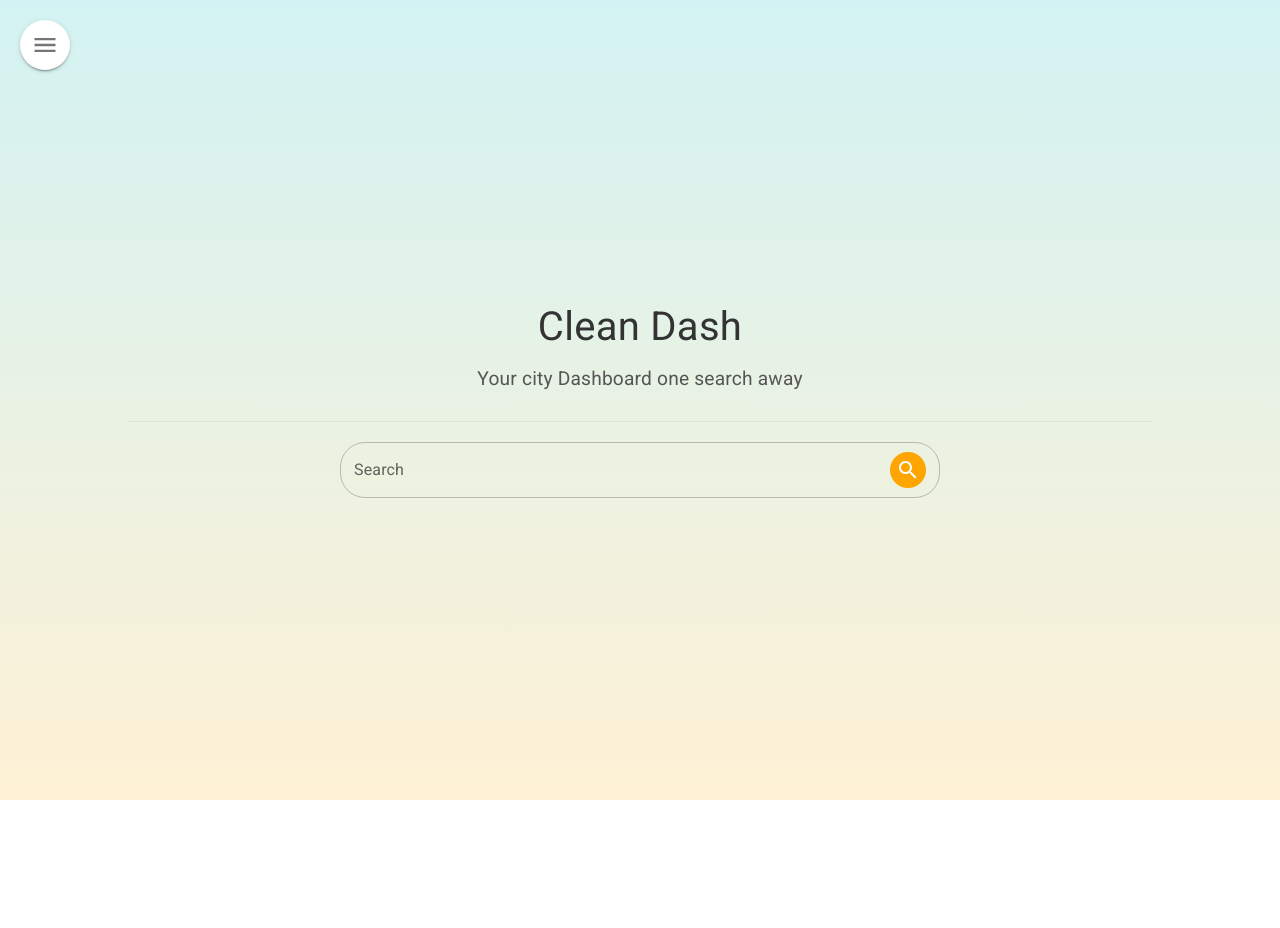
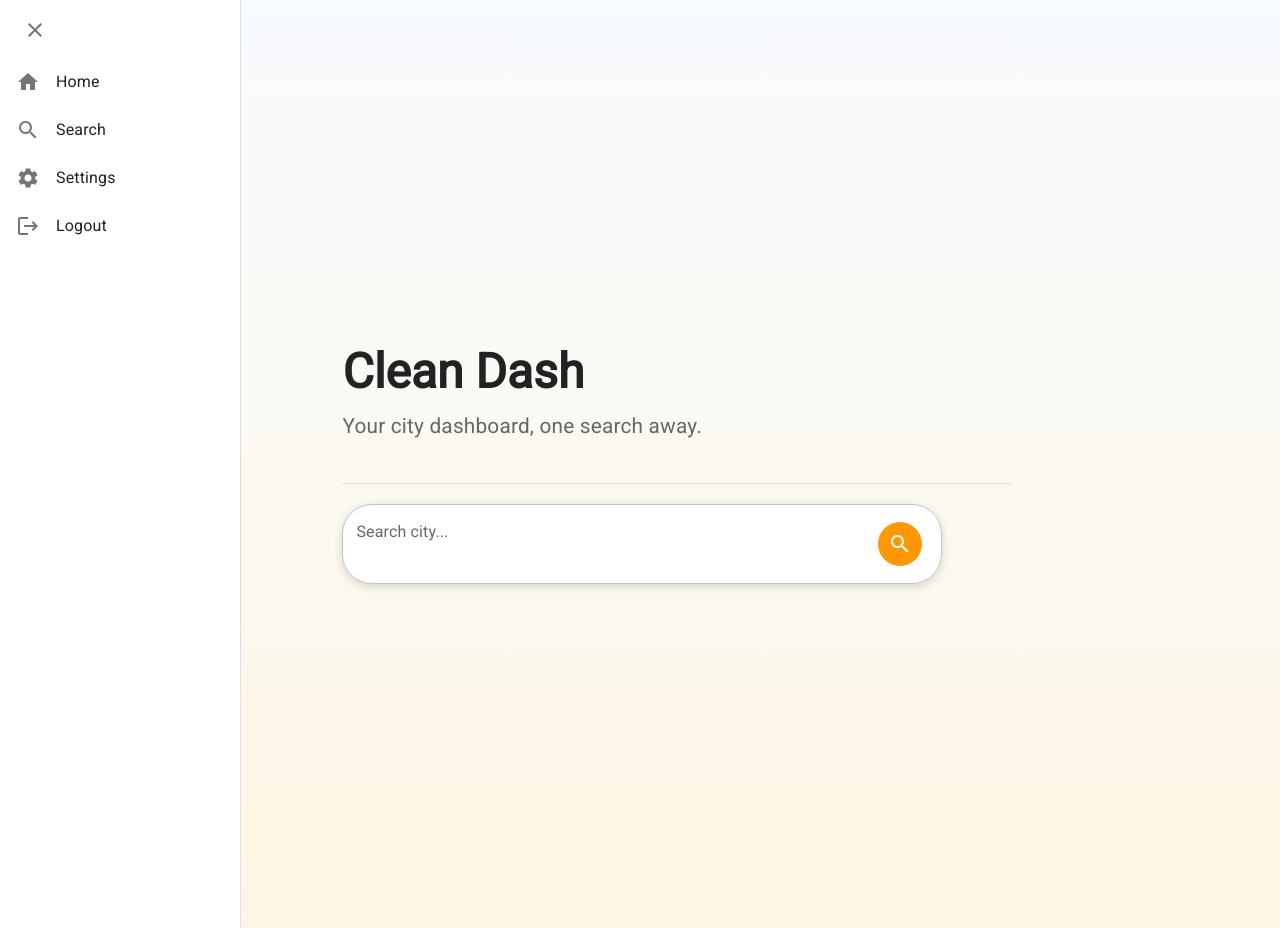
Before and after one commit to Jiawei-Zhao-728/CleanDash, a React (Create React App) app: page / in a window 1280 px wide. Before the commit the page ends 800 px from the top, so only its background shows below. Built offline with nearby package versions, Linux system fonts and the light colour scheme.

Commit message:
changed the side bar to be a siding effect

```diff
--- a/src/App.js
+++ b/src/App.js
@@ -1,15 +1,17 @@
 import React from "react";
 import { BrowserRouter as Router, Routes, Route } from "react-router-dom";
-import Home from "./pages/home/home"; // Adjust the path if needed
+import Sidebar from "./components/sidebar"; // Import Sidebar
+import Home from "./pages/home/home";
 
 function App() {
   return (
     <Router>
-      <Routes>
-        {/* Default route for the Home screen */}
-        <Route path="/" element={<Home />} />
-        {/* Add more routes for other pages as needed */}
-      </Routes>
+      <div style={{ display: "flex" }}>
+        <Sidebar />
+        <Routes>
+          <Route path="/" element={<Home />} />
+        </Routes>
+      </div>
     </Router>
   );
 }
--- a/src/components/sidebar.js
+++ b/src/components/sidebar.js
@@ -1,129 +1,86 @@
 import React, { useState } from "react";
 import {
   Drawer,
+  IconButton,
   List,
   ListItem,
   ListItemIcon,
   ListItemText,
-  IconButton,
-  Divider,
-  Typography,
+  Box,
 } from "@mui/material";
 import HomeIcon from "@mui/icons-material/Home";
-import DashboardIcon from "@mui/icons-material/Dashboard";
-import FavoriteIcon from "@mui/icons-material/Favorite";
+import SearchIcon from "@mui/icons-material/Search";
 import SettingsIcon from "@mui/icons-material/Settings";
+import LogoutIcon from "@mui/icons-material/Logout";
 import MenuIcon from "@mui/icons-material/Menu";
 import CloseIcon from "@mui/icons-material/Close";
-import { AnimatePresence, motion } from "framer-motion";
+import { motion } from "framer-motion";
 
 const Sidebar = () => {
-  const [open, setOpen] = useState(false);
+  const [open, setOpen] = useState(true);
 
   const toggleDrawer = () => {
     setOpen(!open);
   };
 
   return (
-    <>
+    <Box sx={{ display: "flex" }}>
+      {/* Sidebar Drawer */}
+      <Drawer
+        variant="permanent"
+        sx={{
+          width: open ? 240 : 65,
+          flexShrink: 0,
+          "& .MuiDrawer-paper": {
+            width: open ? 240 : 65,
+            transition: "width 0.3s ease",
+            overflowX: "hidden",
+            position: "relative", // Keeps the toggle button inside the drawer
+          },
+        }}
+      >
+        {/* Fixed Toggle Button */}
         <IconButton
           onClick={toggleDrawer}
           sx={{
             position: "absolute",
-          top: 20,
-          left: 20,
-          zIndex: 1500,
-          width: 50, // Ensure button is a perfect circle
-          height: 50,
-          backgroundColor: "white",
-          boxShadow: 2,
-          display: "flex",
-          justifyContent: "center",
-          alignItems: "center",
-          borderRadius: "50%", // Keeps button circular
-          "&:hover": { backgroundColor: "#f0f0f0" },
+            top: 10,
+            left: 15, // Ensures it stays in place
           }}
         >
-        <AnimatePresence mode="wait">
           <motion.div
             key={open ? "close" : "menu"}
-            initial={{ opacity: 0, rotate: -90 }}
-            animate={{ opacity: 1, rotate: 0 }}
-            exit={{ opacity: 0, rotate: 90 }}
-            transition={{ duration: 0.2 }}
-            style={{
-              width: "100%",
-              height: "100%",
-              display: "flex",
-              justifyContent: "center",
-              alignItems: "center",
-            }}
+            initial={{ rotate: 180, opacity: 0 }}
+            animate={{ rotate: 0, opacity: 1 }}
+            exit={{ rotate: -180, opacity: 0 }}
+            transition={{ duration: 0.3 }}
           >
-            {open ? (
-              <CloseIcon sx={{ fontSize: 28 }} />
-            ) : (
-              <MenuIcon sx={{ fontSize: 28 }} />
-            )}
+            {open ? <CloseIcon /> : <MenuIcon />}
           </motion.div>
-        </AnimatePresence>
         </IconButton>
 
-      {/* Sidebar Drawer */}
-      <Drawer
-        anchor="left"
-        open={open}
-        onClose={toggleDrawer}
-        PaperProps={{
-          sx: {
-            width: "250px",
-            background: "rgba(255, 255, 255, 0.9)",
-            backdropFilter: "blur(10px)",
-            boxShadow: 3,
-            padding: "10px",
-          },
-        }}
-      >
-        {/* Navigation Links */}
-        <List
-          sx={{
-            marginTop: "60px", // Moves menu items further down
-          }}
-        >
+        {/* Sidebar List */}
+        <List sx={{ marginTop: "50px" }}>
           {[
             { text: "Home", icon: <HomeIcon /> },
-            { text: "Dashboard", icon: <DashboardIcon /> },
-            { text: "Favorites", icon: <FavoriteIcon /> },
+            { text: "Search", icon: <SearchIcon /> },
             { text: "Settings", icon: <SettingsIcon /> },
+            { text: "Logout", icon: <LogoutIcon /> },
           ].map((item, index) => (
-            <motion.div key={index} whileHover={{ scale: 1.05 }}>
-              <ListItem button onClick={toggleDrawer}>
-                <ListItemIcon>{item.icon}</ListItemIcon>
+            <ListItem
+              button
+              key={index}
+              sx={{ justifyContent: open ? "flex-start" : "center" }}
+            >
+              <ListItemIcon sx={{ minWidth: open ? "40px" : "auto" }}>
+                {item.icon}
+              </ListItemIcon>
               {open && <ListItemText primary={item.text} />}
             </ListItem>
-            </motion.div>
           ))}
         </List>
-
-        <Divider />
-
-        {/* Branding */}
-        {open && (
-          <motion.div
-            initial={{ opacity: 0 }}
-            animate={{ opacity: 1 }}
-            transition={{ duration: 0.5 }}
-          >
-            <Typography
-              variant="body2"
-              align="center"
-              sx={{ marginTop: 2, color: "#666" }}
-            >
-              Clean Dash © 2025
-            </Typography>
-          </motion.div>
-        )}
       </Drawer>
-    </>
+    </Box>
   );
 };
 
--- a/src/pages/home/home.js
+++ b/src/pages/home/home.js
@@ -10,37 +10,27 @@ import {
 import SearchIcon from "@mui/icons-material/Search";
 import homeStyles from "./homeStyles";
 import "@fontsource/roboto";
-import Sidebar from "../../components/sidebar";
+
 function Home() {
   return (
     <Box sx={homeStyles.container}>
-      <Sidebar />
-
       {/* Heading */}
-      <Typography
-        variant="h4"
-        component="h1"
-        sx={{ fontWeight: "500", fontSize: "2.5rem", color: "#333" }}
-        gutterBottom
-      >
+      <Typography variant="h3" sx={homeStyles.heading}>
         Clean Dash
       </Typography>
 
       {/* Description */}
-      <Typography
-        variant="body1"
-        component="p"
-        sx={{ fontWeight: "300", fontSize: "1.2rem", color: "#555" }}
-        gutterBottom
-      >
-        Your city Dashboard one search away
+      <Typography variant="body1" sx={homeStyles.description}>
+        Your city dashboard, one search away.
       </Typography>
 
       {/* Search Bar */}
-      <Divider sx={{ width: "80%", margin: "20px 0", borderColor: "#e0e0e0" }} />
+      <Divider
+        sx={{ width: "80%", margin: "20px 0", borderColor: "#e0e0e0" }}
+      />
       <Box sx={homeStyles.inputBox}>
         <TextField
-          label="Search"
+          label="Search city..."
           variant="outlined"
           sx={homeStyles.textField}
           slotProps={{
@@ -49,7 +39,7 @@ function Home() {
                 <InputAdornment position="end">
                   <IconButton
                     sx={homeStyles.searchIconWrapper}
-                    onClick={() => alert("Search button clicked!")} // Replace with actual functionality
+                    onClick={() => alert("Search button clicked!")}
                   >
                     <SearchIcon />
                   </IconButton>
--- a/src/pages/home/homeStyles.js
+++ b/src/pages/home/homeStyles.js
@@ -3,44 +3,60 @@ const homeStyles = {
     display: "flex",
     flexDirection: "column",
     justifyContent: "center",
-    alignItems: "center",
+    alignItems: "flex-start",
     height: "100vh",
     fontFamily: "'Roboto', Arial, sans-serif",
-    background:
-      "linear-gradient(to bottom, rgba(34, 193, 195, 0.2), rgba(253, 187, 45, 0.2))",
+    background: "linear-gradient(to bottom, #f8fbff, #fef6e4)", // Softer gradient
     margin: 0,
-    padding: 0,
+    padding: "5% 8%", // More balanced padding
     width: "100%",
+  },
+  heading: {
+    fontWeight: "600",
+    fontSize: "3rem", // Bigger for prominence
+    color: "#222", // Darker for contrast
+    marginBottom: "10px", // Space below heading
+  },
+  description: {
+    fontWeight: "300",
+    fontSize: "1.3rem",
+    color: "#666", // Slightly darker for readability
+    lineHeight: "1.6", // Better text spacing
+    marginBottom: "20px", // More space before search bar
   },
   inputBox: {
     display: "flex",
-    justifyContent: "center",
     alignItems: "center",
     width: "100%",
-    maxWidth: "1000px",
-    padding: "0 16px",
+    maxWidth: "600px",
+    padding: "0",
+    boxShadow: "0px 4px 10px rgba(0, 0, 0, 0.05)", // Soft shadow for depth
+    borderRadius: "30px", // Modern rounded edges
   },
   textField: {
     width: "100%",
-    maxWidth: "600px",
-    minWidth: "300px",
+    borderRadius: "30px",
+    backgroundColor: "white",
+    boxShadow: "0px 2px 8px rgba(0, 0, 0, 0.1)", // Subtle shadow
     "& .MuiOutlinedInput-root": {
-      borderRadius: "25px",
+      borderRadius: "30px",
+      padding: "12px 20px", // More padding for a clean look
       "&.Mui-focused .MuiOutlinedInput-notchedOutline": {
-        borderColor: "orange",
+        borderColor: "#ff9800",
       },
     },
     "& .MuiInputLabel-root.Mui-focused": {
-      color: "orange",
+      color: "#ff9800",
     },
   },
   searchIconWrapper: {
-    backgroundColor: "orange",
+    backgroundColor: "#ff9800",
     borderRadius: "50%",
-    padding: "6px",
+    padding: "10px",
     color: "white",
+    marginLeft: "-40px", // Move inside the text box
     "&:hover": {
-      backgroundColor: "darkorange",
+      backgroundColor: "#e68900",
     },
   },
 };
```
Lines whose indentation alone changed are shown as unchanged.
